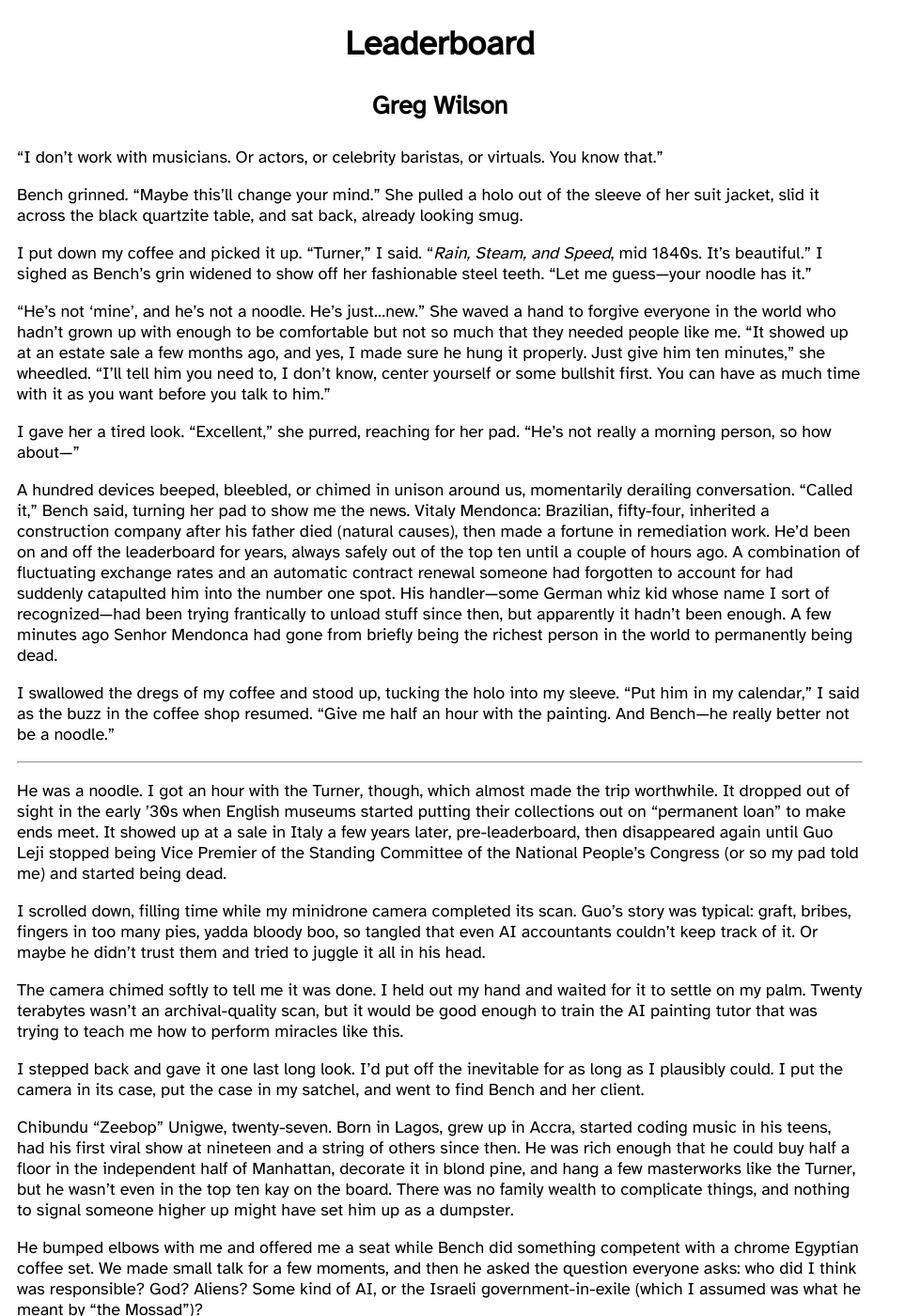
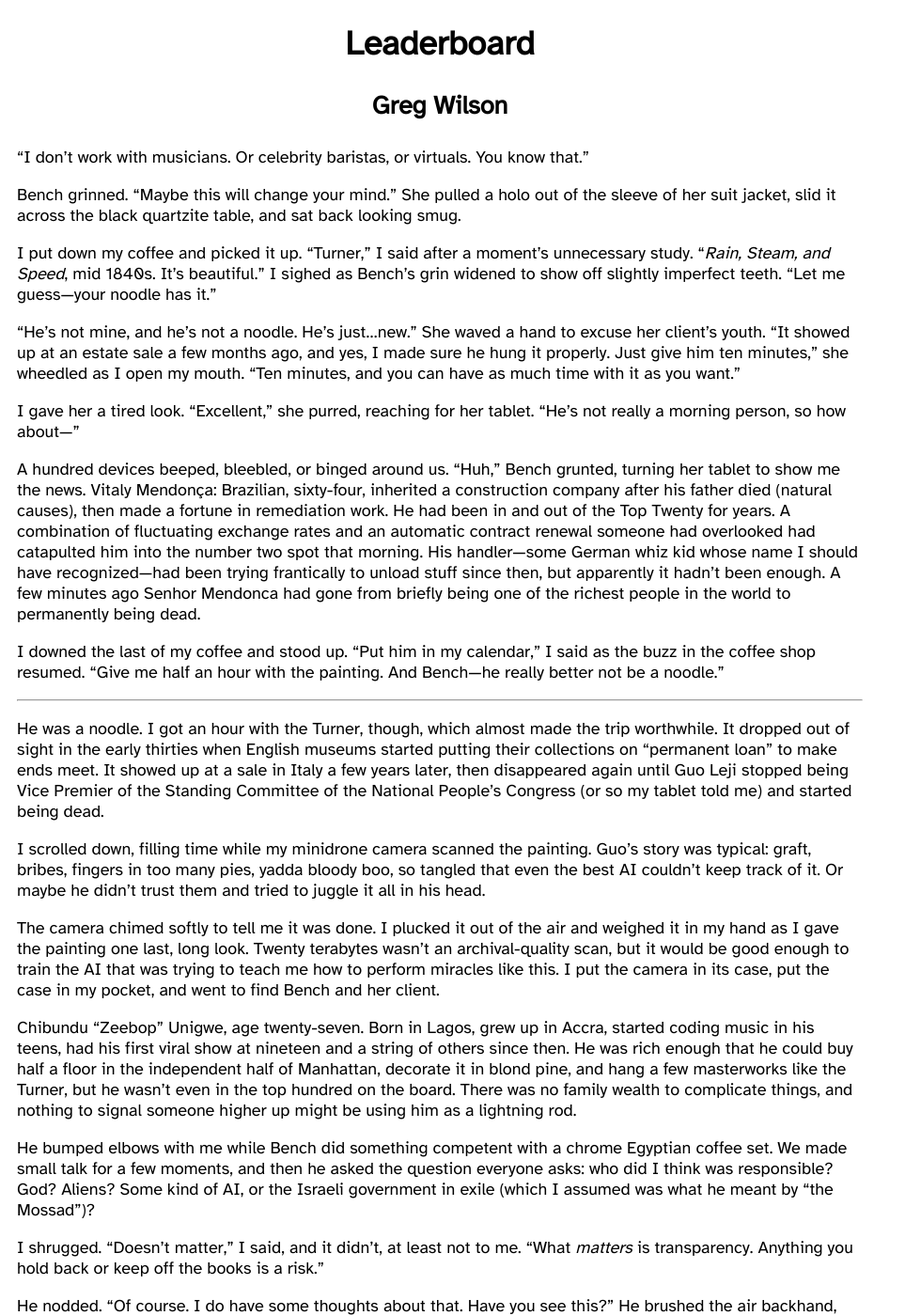
Before and after one commit to gvwilson/fiction, a Jekyll site: the page built from leaderboard/index.md, in a window 1280 px wide and 1400 px high. Shown: the whole window at 94% size, without its empty margins (0-963 px from the left). Built offline with Jekyll 4.4.1, drawn with Linux system fonts in a browser that asks for light colours; some of the changed text lies outside the part shown.

Commit message:
+505 words of Leaderboard

```diff
--- a/_data/status.csv
+++ b/_data/status.csv
@@ -20,7 +20,8 @@
 in-heck,2023-12-25,6653
 in-heck,2023-12-27,7339
 last-wolf,2023-09-01,41953
-leaderboard,2023-09-01,1094
+leaderboard,2023-12-26,1094
+leaderboard,2023-12-27,1657
 maddy-roo,2023-09-01,31709
 madica,2023-09-01,29297
 princess-bear,2023-09-01,25847
--- a/leaderboard/index.md
+++ b/leaderboard/index.md
@@ -3,71 +3,62 @@
 ---
 
 "I don't work with musicians.
-Or actors, or celebrity baristas, or virtuals.
+Or celebrity baristas, or virtuals.
 You know that."
 
 Bench grinned.
-"Maybe this'll change your mind."
+"Maybe this will change your mind."
 She pulled a holo out of the sleeve of her suit jacket,
 slid it across the black quartzite table,
-and sat back,
-already looking smug.
+and sat back looking smug.
 
 I put down my coffee and picked it up.
 "Turner,"
-I said.
+I said after a moment's unnecessary study.
 "*Rain, Steam, and Speed*, mid 1840s.
 It's beautiful."
-I sighed as Bench's grin widened to show off her fashionable steel teeth.
-"Let me guess---your noodle has it."
+I sighed as Bench's grin widened to show off slightly imperfect teeth.
+"Let me guess—your noodle has it."
 
-"He's not 'mine', and he's not a noodle.
-He's just...new."
-She waved a hand to forgive everyone in the world
-who hadn't grown up with enough to be comfortable
-but not so much that they needed people like me.
+"He's not mine, and he's not a noodle.
+He's just…new."
+She waved a hand to excuse her client's youth.
 "It showed up at an estate sale a few months ago,
 and yes,
 I made sure he hung it properly.
 Just give him ten minutes,"
-she wheedled.
-"I'll tell him you need to,
-I don't know,
-center yourself or some bullshit first.
-You can have as much time with it as you want before you talk to him."
+she wheedled as I open my mouth.
+"Ten minutes,
+and you can have as much time with it as you want."
 
 I gave her a tired look.
 "Excellent," she purred,
-reaching for her pad.
-"He's not really a morning person, so how about---"
+reaching for her tablet.
+"He's not really a morning person, so how about—"
 
-A hundred devices beeped, bleebled, or chimed in unison around us,
-momentarily derailing conversation.
-"Called it,"
-Bench said,
-turning her pad to show me the news.
-Vitaly Mendonca:
+A hundred devices beeped, bleebled, or binged around us.
+"Huh,"
+Bench grunted,
+turning her tablet to show me the news.
+Vitaly Mendonça:
 Brazilian,
-fifty-four,
+sixty-four,
 inherited a construction company after his father died (natural causes),
 then made a fortune in remediation work.
-He'd been on and off the leaderboard for years,
-always safely out of the top ten until a couple of hours ago.
+He had been in and out of the Top Twenty for years.
 A combination of fluctuating exchange rates
-and an automatic contract renewal someone had forgotten to account for
-had suddenly catapulted him into the number one spot.
-His handler---some German whiz kid
-whose name I sort of recognized---had been trying frantically to unload stuff since then,
+and an automatic contract renewal someone had overlooked
+had catapulted him into the number two spot that morning.
+His handler—some German whiz kid whose name I should have recognized—had been trying frantically to unload stuff since then,
 but apparently it hadn't been enough.
 A few minutes ago Senhor Mendonca had gone from
-briefly being the richest person in the world
+briefly being one of the richest people in the world
 to permanently being dead.
 
-I swallowed the dregs of my coffee and stood up,
-tucking the holo into my sleeve.
+I downed the last of my coffee and stood up.
 "Put him in my calendar," I said as the buzz in the coffee shop resumed.
 "Give me half an hour with the painting.
-And Bench---he really better not be a noodle."
+And Bench—he really better not be a noodle."
 
 ---
 
@@ -75,37 +66,34 @@
 I got an hour with the Turner,
 though,
 which almost made the trip worthwhile.
-It dropped out of sight in the early '30s
-when English museums started putting their collections out on "permanent loan"
+It dropped out of sight in the early thirties
+when English museums started putting their collections on "permanent loan"
 to make ends meet.
 It showed up at a sale in Italy a few years later,
-pre-leaderboard,
 then disappeared again until Guo Leji stopped being
 Vice Premier of the Standing Committee of the National People's Congress
-(or so my pad told me)
+(or so my tablet told me)
 and started being dead.
 
 I scrolled down,
-filling time while my minidrone camera completed its scan.
+filling time while my minidrone camera scanned the painting.
 Guo's story was typical:
 graft, bribes, fingers in too many pies, yadda bloody boo,
-so tangled that even AI accountants couldn't keep track of it.
+so tangled that even the best AI couldn't keep track of it.
 Or maybe he didn't trust them and tried to juggle it all in his head.
 
 The camera chimed softly to tell me it was done.
-I held out my hand and waited for it to settle on my palm.
+I plucked it out of the air and weighed it in my hand
+as I gave the painting one last, long look.
 Twenty terabytes wasn't an archival-quality scan,
-but it would be good enough to train the AI painting tutor
+but it would be good enough to train the AI
 that was trying to teach me how to perform miracles like this.
-
-I stepped back and gave it one last long look.
-I'd put off the inevitable for as long as I plausibly could.
 I put the camera in its case,
-put the case in my satchel,
+put the case in my pocket,
 and went to find Bench and her client.
 
 Chibundu "Zeebop" Unigwe,
-twenty-seven.
+age twenty-seven.
 Born in Lagos,
 grew up in Accra,
 started coding music in his teens,
@@ -114,19 +102,19 @@
 He was rich enough that he could buy half a floor in the independent half of Manhattan,
 decorate it in blond pine,
 and hang a few masterworks like the Turner,
-but he wasn't even in the top ten kay on the board.
+but he wasn't even in the top hundred on the board.
 There was no family wealth to complicate things,
-and nothing to signal someone higher up might have set him up as a dumpster.
+and nothing to signal someone higher up might be using him as a lightning rod.
 
-He bumped elbows with me and offered me a seat
+He bumped elbows with me
 while Bench did something competent with a chrome Egyptian coffee set.
 We made small talk for a few moments,
 and then he asked the question everyone asks:
 who did I think was responsible?
 God?
 Aliens?
-Some kind of AI, or the Israeli government-in-exile
-(which I assumed was what he meant by "the Mossad")?
+Some kind of AI,
+or the Israeli government in exile (which I assumed was what he meant by "the Mossad")?
 
 I shrugged.
 "Doesn't matter," I said,
@@ -140,11 +128,10 @@
 I do have some thoughts about that.
 Have you see this?"
 He brushed the air backhand,
-sending a clip to my pad.
+sending a clip to my tablet.
 
 I heard Bench exhale as it opened on hers as well.
-She'd never been much of a poker player.
-"Yes, I've seen it,"
+"I've seen it,"
 I said flatly.
 I hadn't,
 but I'd seen bullshit like it a hundred times before.
@@ -153,7 +140,7 @@
 "But look at their research,"
 Unigwe insisted,
 clearly not used to being told he was wrong.
-"In cases where there was no contract---"
+"In cases where there was no contract—"
 
 "Contracts don't matter,"
 I said.
@@ -172,16 +159,111 @@
 I could tell it was some fashionable memer's current explanation
 for all the world's ills.
 
-"I prefer to think of it as cautious," I said.
+"I prefer to think of it as experienced," I said.
 distracted by the smell of coffee.
-It had to be fabbed---anyone who could afford real beans
-wouldn't be wasting their time on wishful thinking
-about other people holding their money for them---but
-it still smelled delicious.
 
 I swiped Bench a surreptitious thumbs down.
 She swiped me back a shrug.
 She could bill the noodle for her time,
-and I had my scan so I'd forgive her for wasting mine.
+and the Turner meant I'd forgive her for wasting mine.
 All that was left was some more small talk
-and insincere promises to think about it and follow up at some unspecified future time.
+and insincere promises to follow up later.
+
+She called me again four days later.
+My left arm ached from what my tablet told me was almost thirty-one hours of painting,
+and four more people were dead:
+a Texan property developer (number one spot, had been holed up in a bunker for the last few years),
+a geriatric Arab prince who had "volunteered" to be the family's lightning rod (also number one),
+a government minister from the Philippines (number five or number six, depending on whose model you used),
+and a Papal banker who hadn't even been on the board, which caused a ten-second news flurry.
+There had been other news too—another carbon sequestration agreement had been signed,
+something called leishmaniasis had finally been eradicated,
+yada yada yada—but I had ignored most of it.
+Painting is more physically demanding than most people realize,
+and doing the same strokes over and over with two kilos of haptic trainer on your arm
+leaves you feeling like you've been trampled by an angry goat.
+
+On the upside,
+though,
+I was still alive.
+A flurry of offset trading the day the cardinal died
+had briefly made me the fifty-fifth richest person in the world,
+but the odds on that had seventeen zeroes between it and the decimal point,
+so I hadn't lost any sleep.
+
+"I have someone for you," she said without preamble.
+"And before you ask, no, he's not a noodle.
+He's *definitely* not a noodle."
+
+"What's his art collection like?" I asked,
+scowling at the soapsuds and lather I had inflicted on my canvas that morning.
+Even with the AI nudging my arm,
+I couldn't get the smudging right.
+
+"He doesn't have one," Bench said.
+And then she told me who the client was
+and for a moment I forgot about my painting.
+
+---
+
+You've seen the video.
+*Everyone* has seen the video:
+fifty of the richest people in the world standing awkwardly in three rows
+at the original United Nations building
+while their spokesman begged for their lives.
+It was thirty-three days since the first death—a trillionaire
+who had parlayed lax regulation and good luck into the biggest fortune in history—and
+the pattern had become clear.
+Every day,
+one of them would die,
+and the richer you were,
+the greater the odds of it being you.
+
+Nobody knew how or why.
+Benevolent aliens try to save us from ourselves?
+Some kind of artificial intelligence trying to do the same thing?
+The Jews, the Communists, the CIA, the Illuminati,
+a glitch in our simulation's source code—it didn't matter.
+Every twenty-four hours,
+someone just stopped.
+
+So there they were,
+the most powerful people on the planet,
+offering to meet any reasonable set of demands.
+That evening,
+the Russian Minister for Economic Affairs collapsed mid-cocktail.
+It turned out that she had been trying to find buyers
+for the farms, factories, and banks she had inherited from her father,
+but no one was buying,
+not any more.
+
+"They were cowards."
+The voice from behind me was still strong,
+even if its owner's body looked like a puppet made from old scraps of leather.
+He grinned,
+or perhaps just bared his teeth
+and jerked his chin at the video frame that was showing the speech on a loop.
+"They could all do the math,
+but they were afraid to follow where it led."
+
+"Unlike you,"
+I said,
+clasping my hands in front of me the way my third-grade teacher in Montréal had taught me.
+
+"Unlike me."
+His lifechair made a barely audible hum as it rolled forward
+across the dark wooden floor.
+"Half of them died within a month.
+None of them lasted a year."
+
+"But you did."
+He didn't seem like the sort of person who bumped elbows,
+so I unclasped my hands and put them in my pockets.
+"You paid off the entire foreign debt of Costa Rica,
+gave six billion euros' worth of food to climate refugee camps in the south of France,
+and then you disappeared."
+
+He scowled,
+though it would be more accurate to say his scowl deepened.
+"I didn't go anywhere.
+I just got out of the top hundred and stayed there."
```
Also changed, not shown: status.svg.
